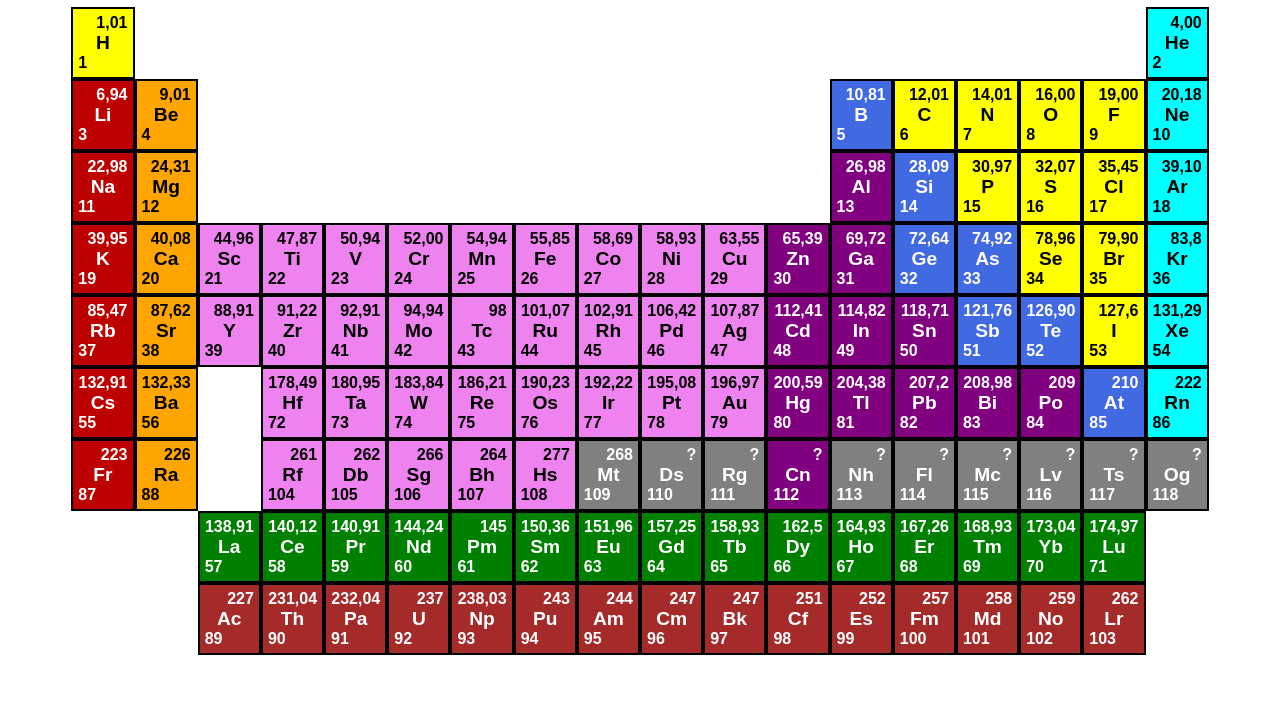
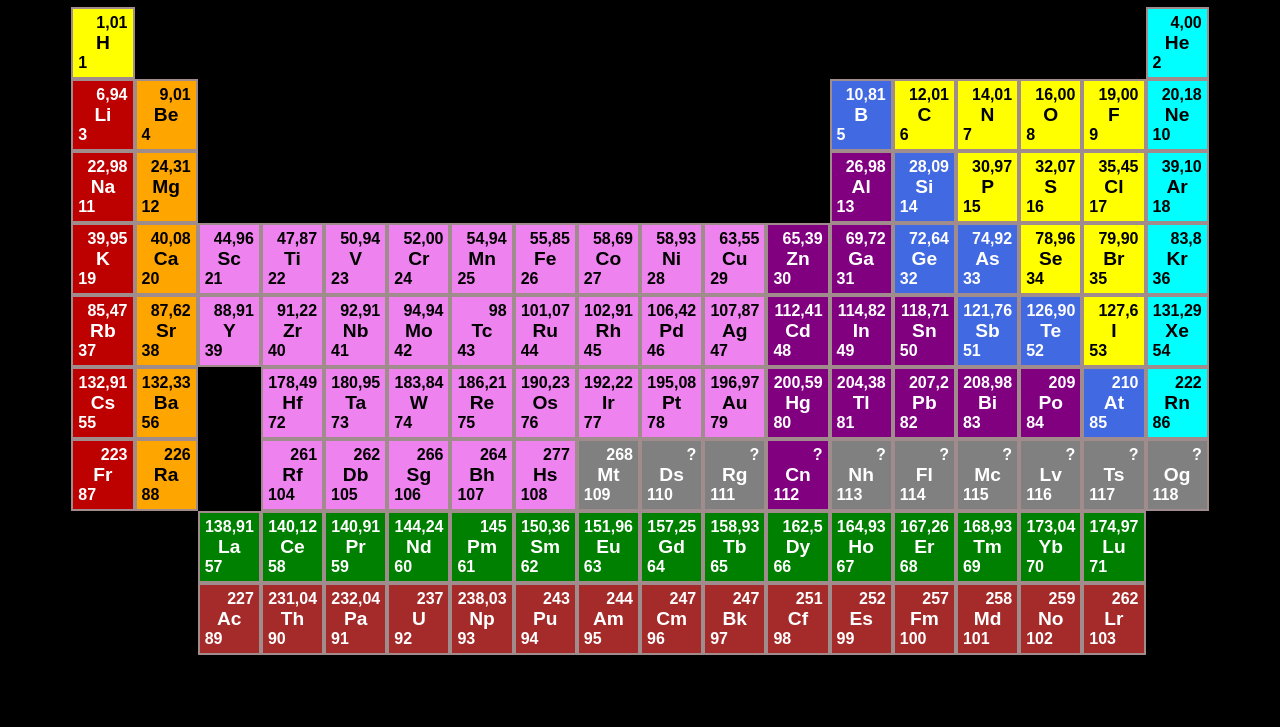
Before and after one commit to drnau/tableau_periodique, a plain HTML site: page index.html in a window 1280 px wide. Shown: the part 73-800 px from the top of the page. Drawn offline with Linux system fonts and the light colour scheme.

Commit message:
modif css

```diff
--- a/style.css
+++ b/style.css
@@ -1,3 +1,9 @@
+body {
+    background-color: black;
+}
+h1 {
+    color: rgb(160, 140, 140);
+}
 .element {
     border: 2px solid ;
     text-align: center;
@@ -27,54 +33,64 @@ img {
 }
 .-noble-gas{
     background-color:cyan;
+    border-color: rgb(160, 140, 140);
+
 }
 
 .-alkali-metal{
     background-color: rgb(189, 0, 0);
     color: white;
-    border-color: black;
+    border-color: rgb(160, 140, 140);
+
 }
 
 .-metalloid{
     background-color:royalblue;
     color: white;
-    border-color: black;
+    border-color: rgb(160, 140, 140);
+
 }
 
 .-reactive-nonmetal{
     background-color: yellow;
+    border-color: rgb(160, 140, 140);
+
 }
 
 .-alkaline-earth-metal{
     background-color: orange;
+    border-color: rgb(160, 140, 140);
+
 }
 
 .-post-transition-metal{
     background-color: purple;
     color: white;
-    border-color: black;
+    border-color: rgb(160, 140, 140);
 }
 
 .-transition-metal{
     background-color: violet;
+    border-color: rgb(160, 140, 140);
+
 }
 
 .-lanthanide{
     background-color: green;
     color: white;
-    border-color: black;
+    border-color: rgb(160, 140, 140);
 }
 
 .-actinide{
     background-color:brown;
     color: white;
-    border-color: black;
+    border-color: rgb(160, 140, 140);
 }
 
 .-unknown{
     background-color: gray;
     color: white;
-    border-color: black;
+    border-color: rgb(160, 140, 140);
 }
 @media (min-width: 1200px) {
 .periodic-table {
```
